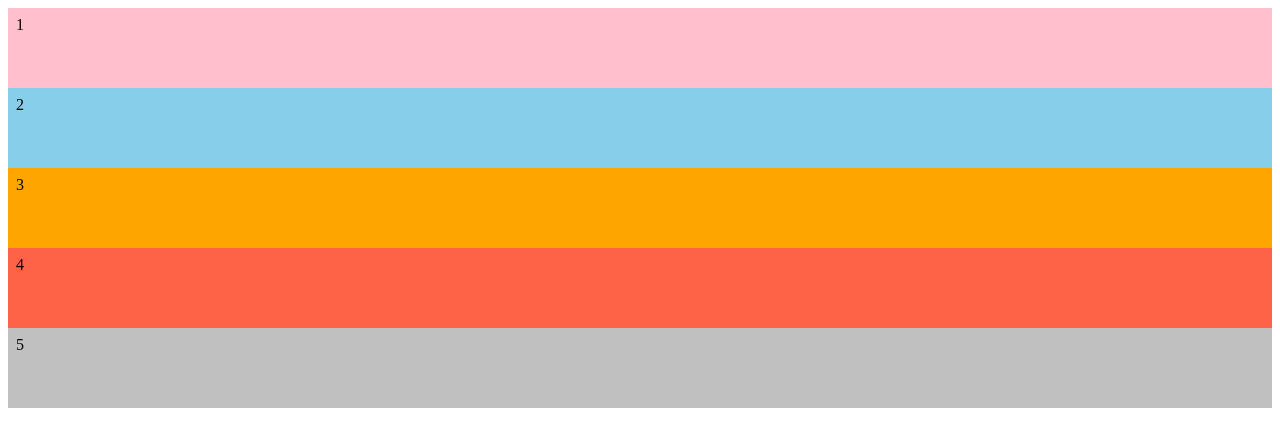
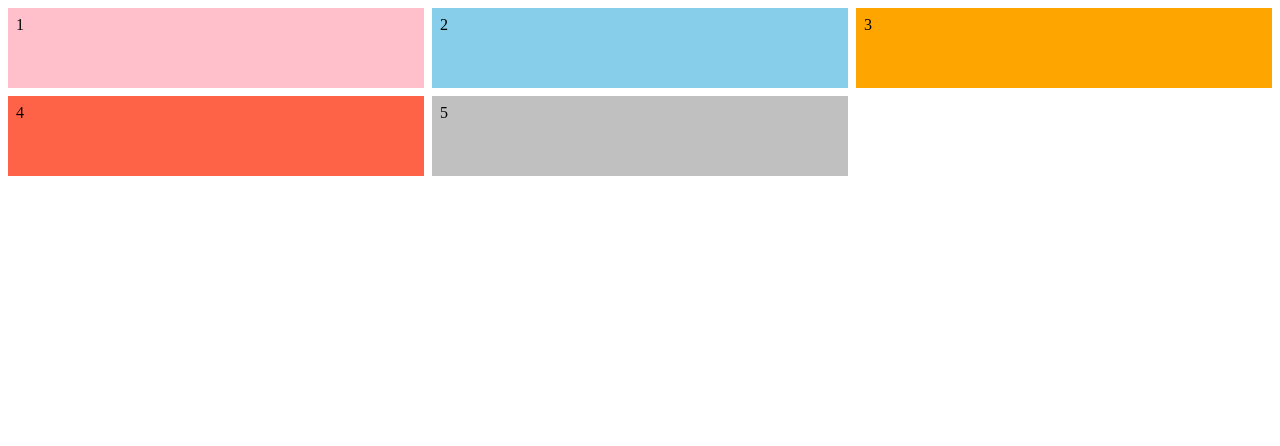
Before and after one commit to gusutaharu/CSS-Media-queries, a plain HTML site: page index.html in a window 1280 px wide. Drawn offline with Linux system fonts and the light colour scheme.

Commit message:
列数に応じて幅を計算しよう

```diff
--- a/index.html
+++ b/index.html
@@ -7,10 +7,12 @@
   <link rel="stylesheet" href="style.css">
 </head>
 <body>
-  <div class="box box-1">1</div>
-  <div class="box box-2">2</div>
-  <div class="box box-3">3</div>
-  <div class="box box-4">4</div>
-  <div class="box box-5">5</div>
+  <div class="container">
+    <div class="box box-1">1</div>
+    <div class="box box-2">2</div>
+    <div class="box box-3">3</div>
+    <div class="box box-4">4</div>
+    <div class="box box-5">5</div>
+  </div>
 </body>
 </html>
--- a/style.css
+++ b/style.css
@@ -1,9 +1,16 @@
 @charset "utf-8";
+
+.container {
+  display: flex;
+  flex-wrap: wrap;
+  gap: 8px;
+}
 
 .box {
   height: 80px;
   padding: 8px;
   box-sizing: border-box;
+  width: calc((100% - 8px) / 2);
 }
 
 .box-1 {
@@ -23,3 +30,9 @@
 .box-5 {
   background: silver;
 }
+
+@media (min-width:600px) {
+  .box {
+    width: calc((100% - 16px) / 3);
+  }
+}
```
